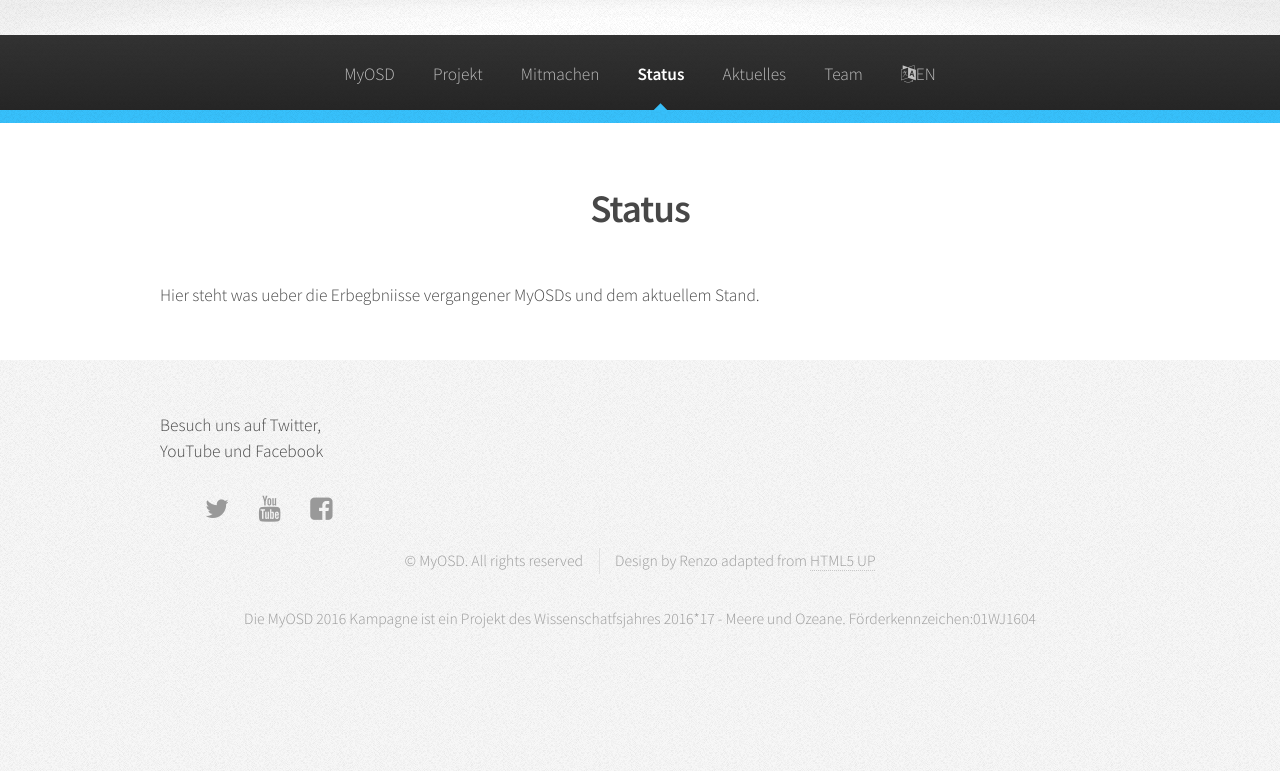
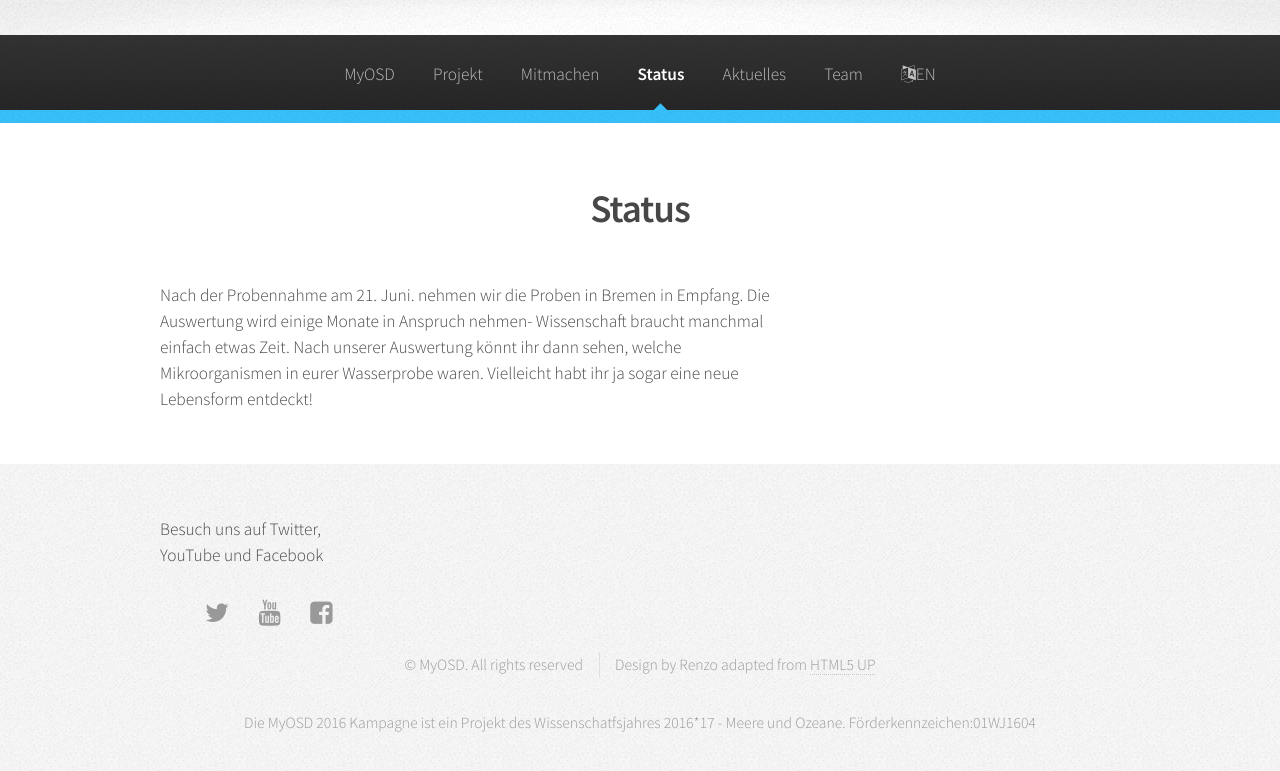
Before and after one commit to myosd/myosd.github.io, a Jekyll site: the page built from status/index.md, in a window 1280 px wide. Shown: the top 771 px of the page. Built offline with Jekyll 4.4.1, drawn with Linux system fonts in a browser that asks for light colours.

Commit message:
Erste Zeilen für den Status

```diff
--- a/status/index.md
+++ b/status/index.md
@@ -1,7 +1,9 @@
 ---
 title: Status
 layout: page
+published: true
 ---
 
 
-Hier steht was ueber die Erbegbniisse vergangener MyOSDs und dem aktuellem Stand.
+
+Nach der Probennahme am 21. Juni. nehmen wir die Proben in Bremen in Empfang. Die Auswertung wird einige Monate in Anspruch nehmen- Wissenschaft braucht manchmal einfach etwas Zeit. Nach unserer Auswertung könnt ihr dann sehen, welche Mikroorganismen in eurer Wasserprobe waren. Vielleicht habt ihr ja sogar eine neue Lebensform entdeckt!
```
